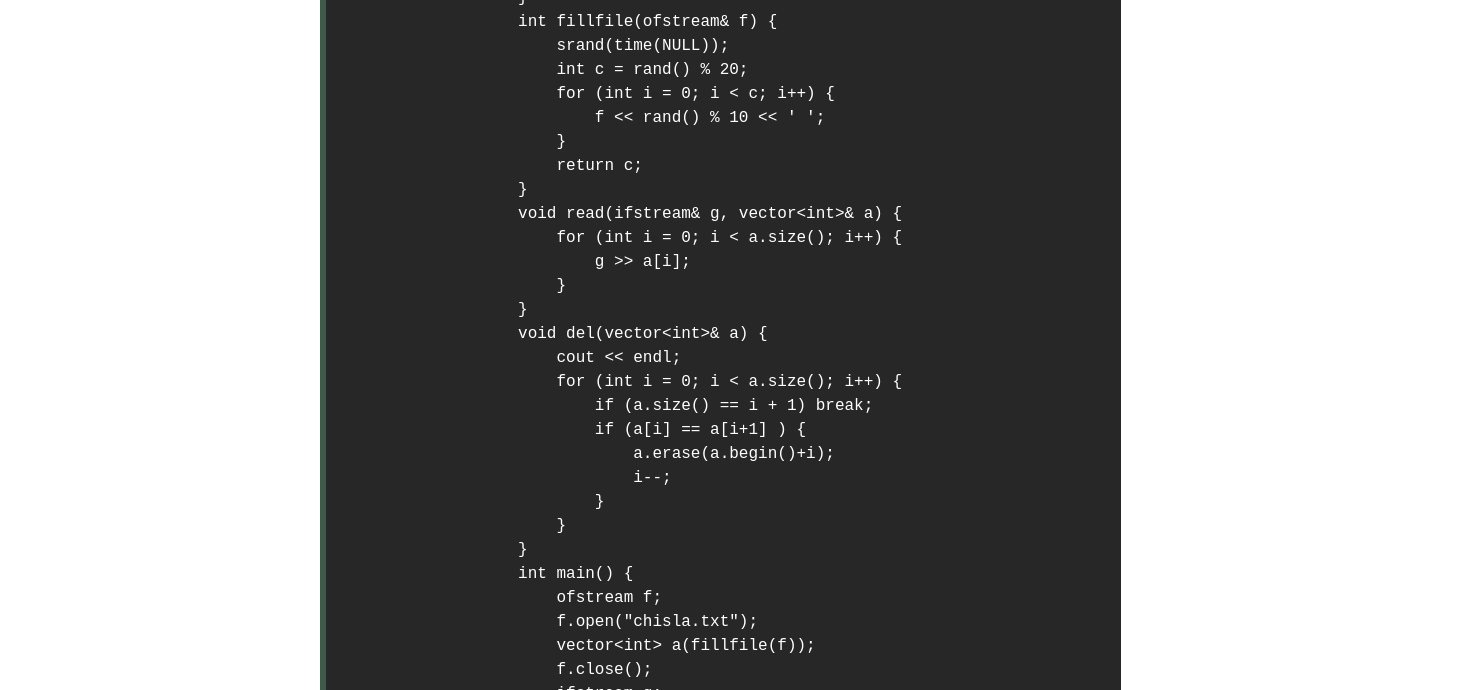
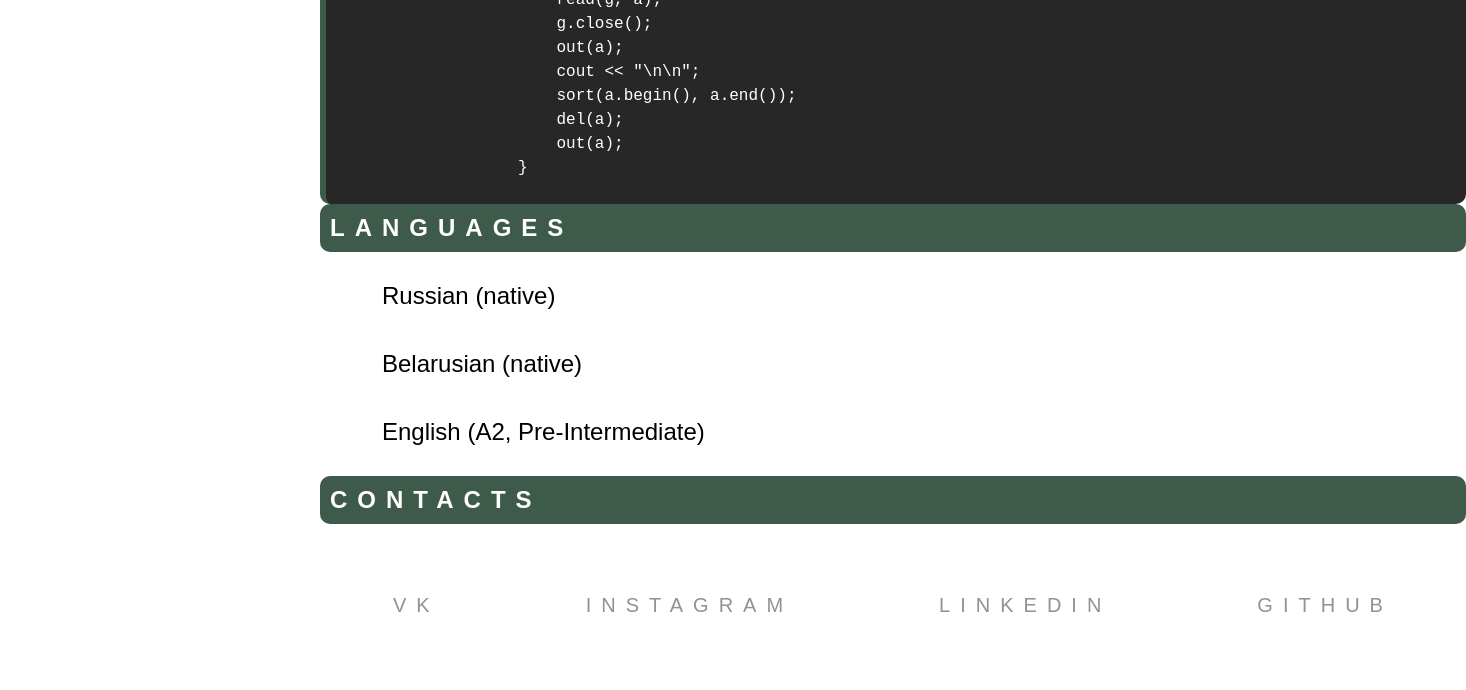
Before and after one commit to MikolaSh/rsschool-cv, a plain HTML site: page index.html in a window 1280 px wide. Shown: the part 2010-2700 px from the top of the page, 1466 px wide, since content can reach past the window. Drawn offline with Linux system fonts and the light colour scheme.

Commit message:
feat: contacts and skills now flex-elements

```diff
--- a/style.css
+++ b/style.css
@@ -12,8 +12,9 @@
     display: flex;
 }
 .Contacts {
+  display: flex;
   list-style: none;
-  text-align: start;
+  text-align:justify;
 }
 .Contacts li{
     color: rgb(255, 255, 255);
@@ -94,6 +95,7 @@ p{
 
 }
 .skills{
+  display: flex;
     justify-content: space-around;
 }
 .skills li{
```
